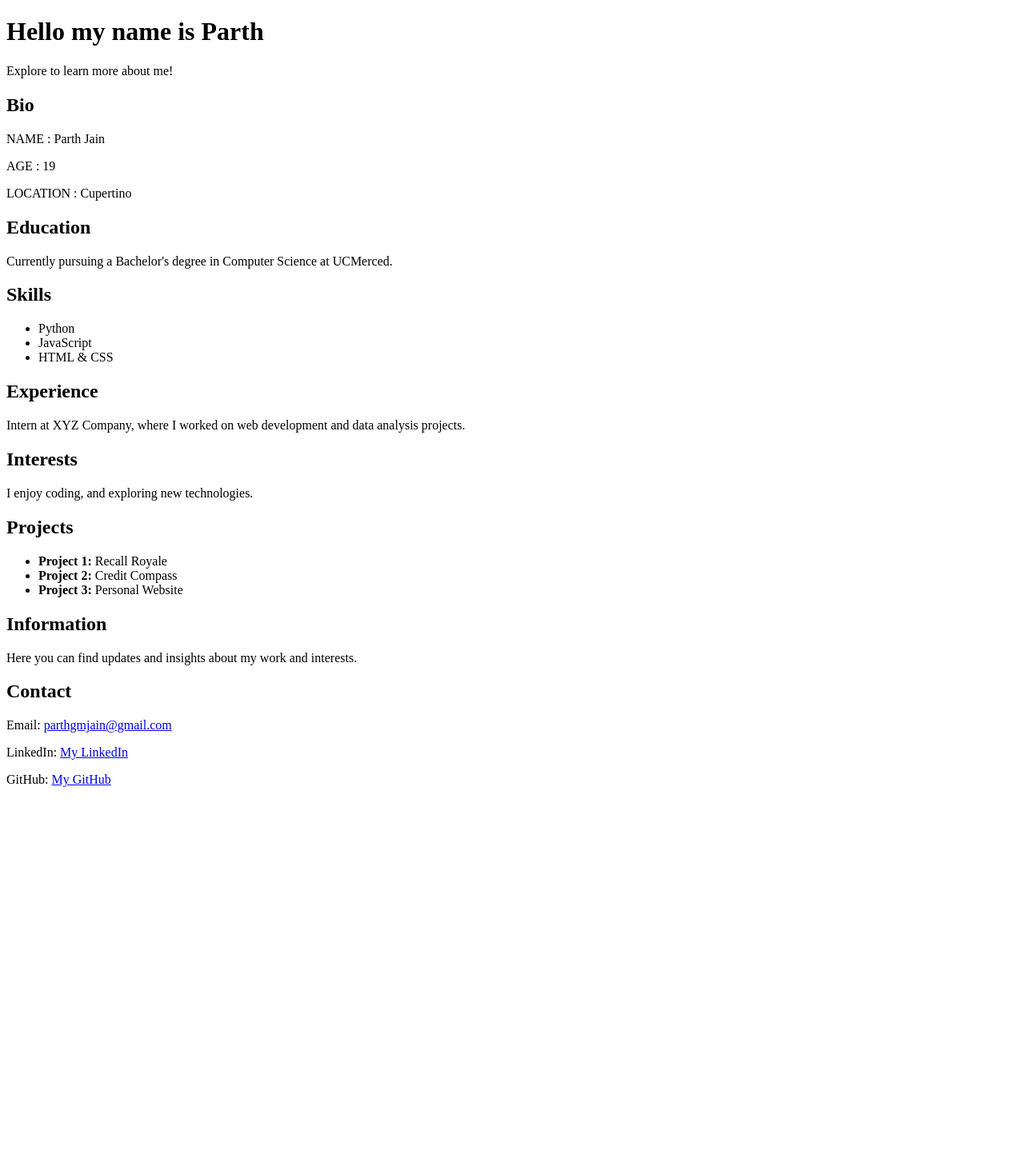
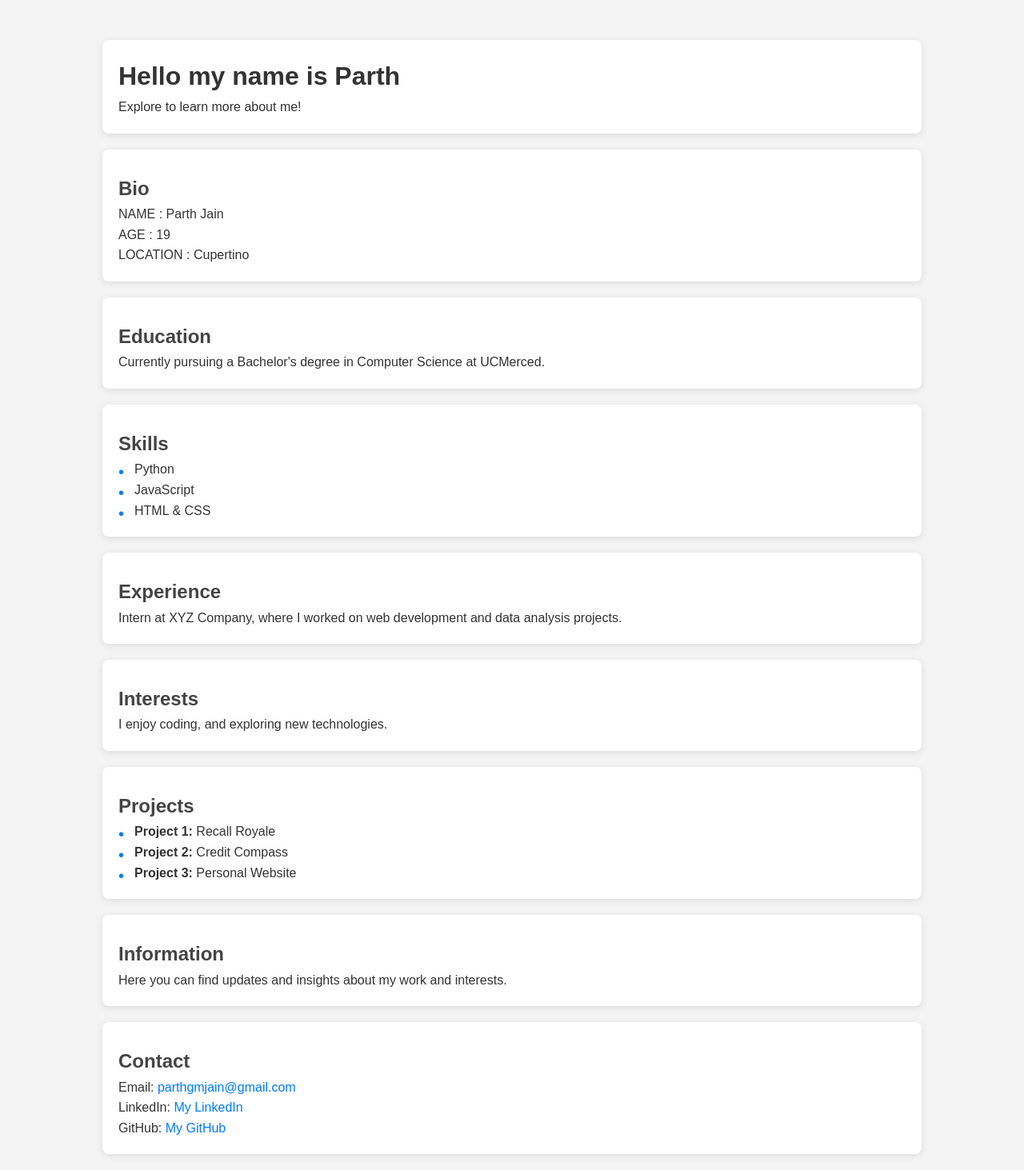
Before and after one commit to parthgmjain/personal_website, a Flask app: page / in a window 1280 px wide. Shown: the whole page at 80% size. Before the commit the page ends 984 px from the top, so only its background shows below. Run offline with Flask 3, Linux system fonts and the light colour scheme.

Commit message:
creating basic css outline

```diff
--- /dev/null
+++ b/static/styles.css
@@ -0,0 +1,98 @@
+/* Reset default styling */
+* {
+    margin: 0;
+    padding: 0;
+    box-sizing: border-box;
+}
+
+/* General body styling */
+body {
+    font-family: Arial, sans-serif;
+    background-color: #f4f4f4;
+    color: #333;
+    line-height: 1.6;
+    padding-top: 50px;
+}
+
+/* Container to center content */
+.container {
+    width: 80%;
+    max-width: 1200px;
+    margin: 0 auto;
+}
+
+/* Styling for each section */
+.section {
+    background-color: white;
+    margin-bottom: 20px;
+    padding: 20px;
+    border-radius: 8px;
+    box-shadow: 0 2px 10px rgba(0, 0, 0, 0.1);
+}
+
+/* Headings */
+h1, h2 {
+    color: #333;
+    font-weight: 600;
+}
+
+/* Styling for lists */
+ul {
+    list-style: none;
+    padding-left: 0;
+}
+
+ul li {
+    padding-left: 20px;
+    position: relative;
+}
+
+ul li::before {
+    content: '\2022';
+    position: absolute;
+    left: 0;
+    font-size: 20px;
+    color: #007BFF;
+}
+
+/* Link styling */
+a {
+    color: #007BFF;
+    text-decoration: none;
+}
+
+a:hover {
+    text-decoration: underline;
+}
+
+/* Section with background */
+#bio, #education, #skills, #experience, #interests, #projects, #information, #contact {
+    background-color: #fff;
+    border-radius: 8px;
+    padding: 20px;
+    box-shadow: 0 2px 10px rgba(0, 0, 0, 0.1);
+}
+
+#bio h2, #education h2, #skills h2, #experience h2, #interests h2, #projects h2, #information h2, #contact h2 {
+    margin-top: 10px;
+    color: #444;
+}
+
+/* Responsive design */
+@media (max-width: 768px) {
+    .container {
+        width: 90%;
+    }
+
+    #bio, #education, #skills, #experience, #interests, #projects, #information, #contact {
+        padding: 15px;
+    }
+
+    h1 {
+        font-size: 1.5em;
+    }
+
+    h2 {
+        font-size: 1.2em;
+    }
+}
--- a/templates/base.html
+++ b/templates/base.html
@@ -4,6 +4,7 @@
         <meta charset="UTF-8">
         <meta name="viewport" content="width=device-width, initial-scale=1.0">
         <meta http-equiv="X-UA-Compatible" content="ie=edge">
+        <link rel="stylesheet" href="{{ url_for('static', filename='styles.css') }}">
        {% block head %}{% endblock %}
     </head>
     <body>
```
